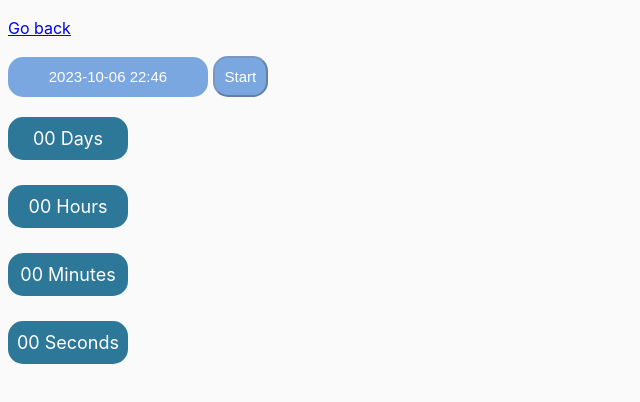
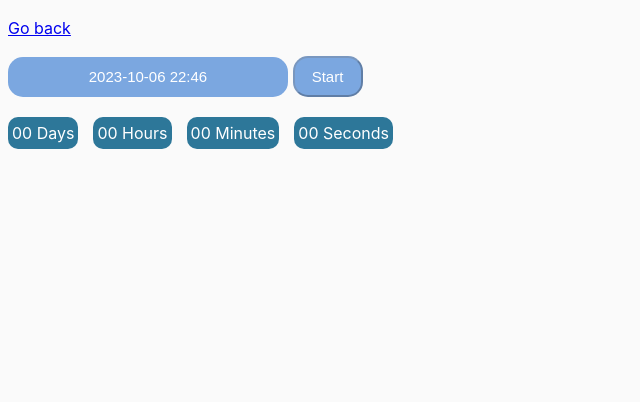
Before and after one commit to OlexSav/goit-js-hw-09, a website built with Parcel: page src/02-timer.html in a window 1280 px wide. Shown: the whole page, without its empty margins (0-640 px from the left). Built offline with nearby package versions, Linux system fonts and the light colour scheme.

Commit message:
task 3 update

```diff
--- a/package.json
+++ b/package.json
@@ -19,7 +19,8 @@
   },
   "dependencies": {
     "flatpickr": "^4.6.13",
-    "modern-normalize": "^1.1.0"
+    "modern-normalize": "^1.1.0",
+    "notiflix": "^3.2.6"
   },
   "devDependencies": {
     "@parcel/transformer-sass": "^2.6.0",
--- a/src/02-timer.html
+++ b/src/02-timer.html
@@ -10,7 +10,7 @@
     <p><a href="index.html">Go back</a></p>
 
     <input type="text" id="datetime-picker" />
-    <button type="button" data-start>Start</button>
+    <button type="button" class="start" data-start>Start</button>
 
     <div class="timer">
       <div class="field">
--- a/src/css/common.css
+++ b/src/css/common.css
@@ -21,7 +21,7 @@ img {
   background: #7ba7e0;
   border-color: #212121;
 
-  width: 200px;
+  width: 280px;
   height: 40px;
   border-radius: 15px;
   border: 0;
@@ -30,7 +30,8 @@ img {
   font-size: 15px;
 }
 
-[data-start] {
+.start {
+  width: 70px;
   border-radius: 15px;
   text-align: center;
   background: #7ba7e0;
@@ -42,18 +43,17 @@ img {
 
 .timer {
   display: flex;
-  flex-direction: column;
-  gap: 25px;
+  gap: 15px;
   margin-top: 20px;
 }
 
 .field {
-  width: 120px;
+  display: inline-block;
   text-align: center;
   border: 0;
-  border-radius: 15px;
+  border-radius: 10px;
   background: #2d7799;
   color: #fff;
-  padding: 8px 5px;
-  font-size: 18px;
+  padding: 4px 4px;
+  font-size: 16px;
 }
```
Also changed, not shown: src/03-promises.html (+3 -3 lines), src/js/03-promises.js (+34 -6 lines), 1 other file.
